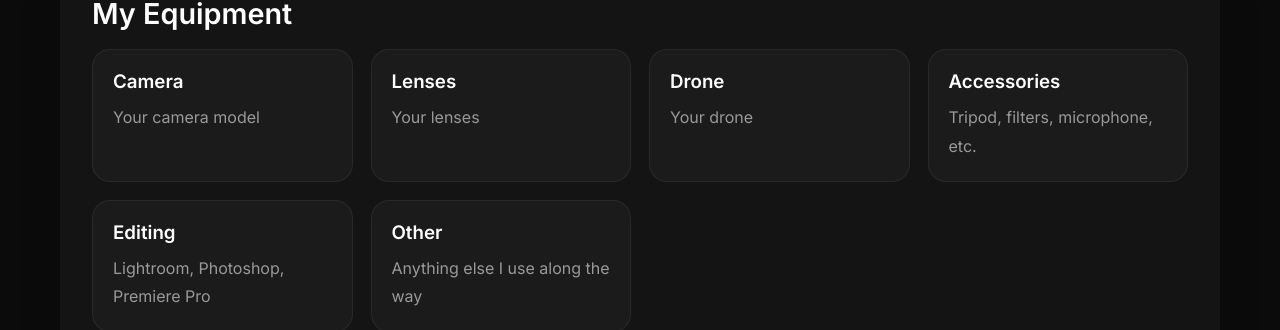
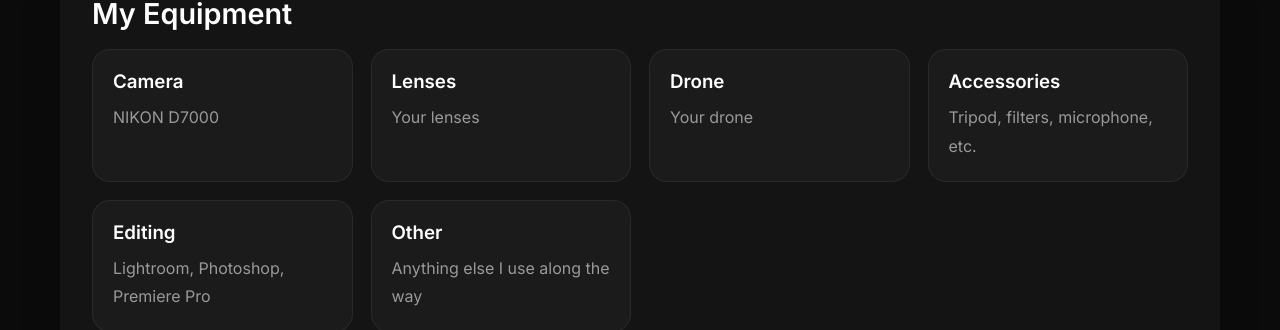
Before and after one commit to travelfilmgr/travelfilmgr.github.io, a Jekyll site: the page built from about.md, in a window 1280 px wide and 900 px high, scrolled down 1130 px. Shown: the part 346-676 px from the top of the window. Built offline with Jekyll 4.4.1, drawn with Linux system fonts in a browser that asks for light colours.

Commit message:
Update about.md

```diff
--- a/about.md
+++ b/about.md
@@ -83,7 +83,7 @@ permalink: /about/
 
         <div class="gear-item">
           <h3>Camera</h3>
-          <p>Your camera model</p>
+          <p>NIKON D7000</p>
         </div>
 
         <div class="gear-item">
```
